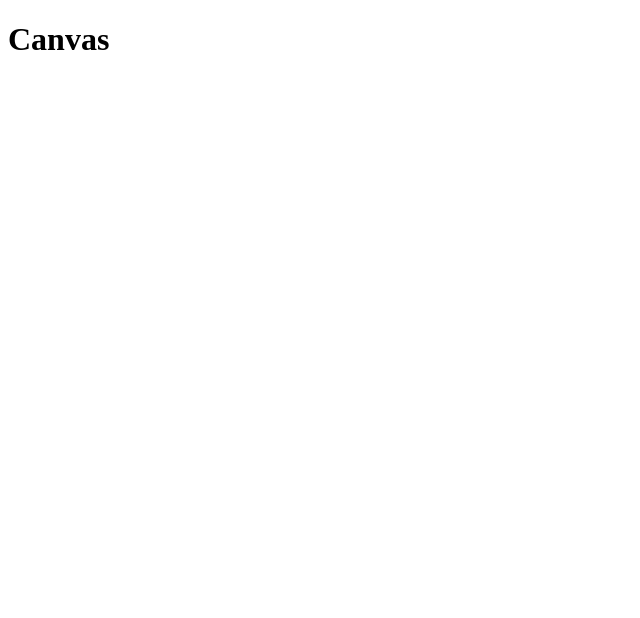
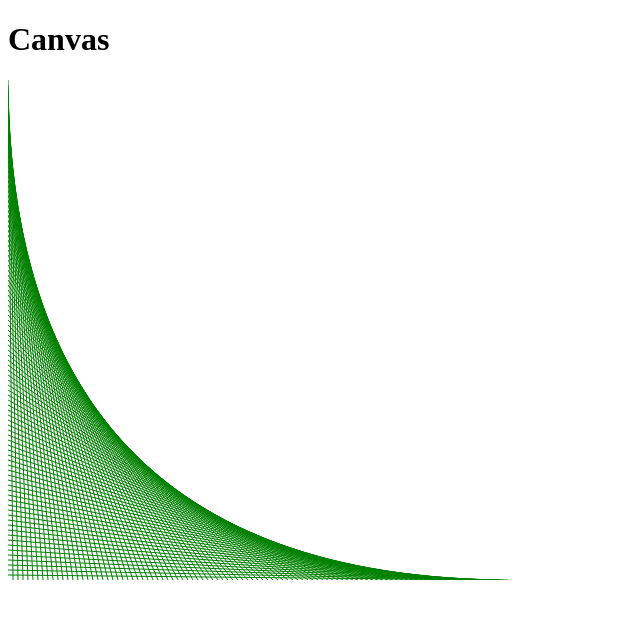
Before and after one commit to vicenterivero/canvas_js, a plain HTML site: page index.html in a window 1280 px wide. Shown: the whole page, without its empty margins (0-640 px from the left). Drawn offline with Linux system fonts and the light colour scheme.

Commit message:
canvas dibujado

```diff
--- /dev/null
+++ b/canvas.js
@@ -0,0 +1,21 @@
+let d = document.getElementById('canvas');
+let lienzo = d.getContext('2d');
+let ancho = d.width;
+let alto = d.height;
+
+let lineas = 100;
+let countL = 0;
+let espacio = ancho/lineas;
+let colorGeneral = 'green'
+for(countL = 0;countL<lineas;countL++){
+    dibujarLineas(colorGeneral,0,espacio*countL,espacio*(countL+1),alto);
+}
+
+function dibujarLineas(color, xinicial, yinicial, xfinal, yfinal) {
+    lienzo.beginPath();
+    lienzo.strokeStyle = color;
+    lienzo.moveTo(xinicial, yinicial);
+    lienzo.lineTo(xfinal, yfinal);
+    lienzo.stroke();
+    lienzo.closePath();
+}
--- a/index.html
+++ b/index.html
@@ -8,6 +8,7 @@
 </head>
 <body>
     <h1>Canvas</h1>
-    <Canvas></Canvas>
+    <Canvas width="500px" height="500px" id="canvas"></Canvas>
+    <script src="/canvas.js"></script>
 </body>
 </html>
```
